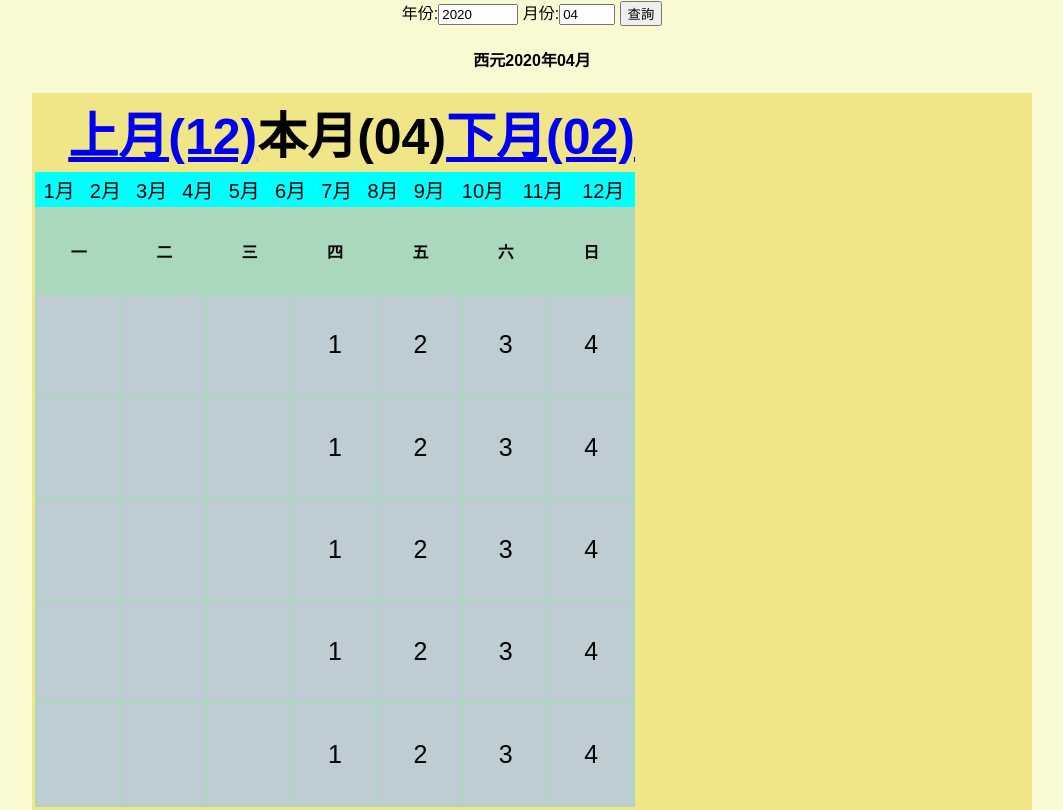
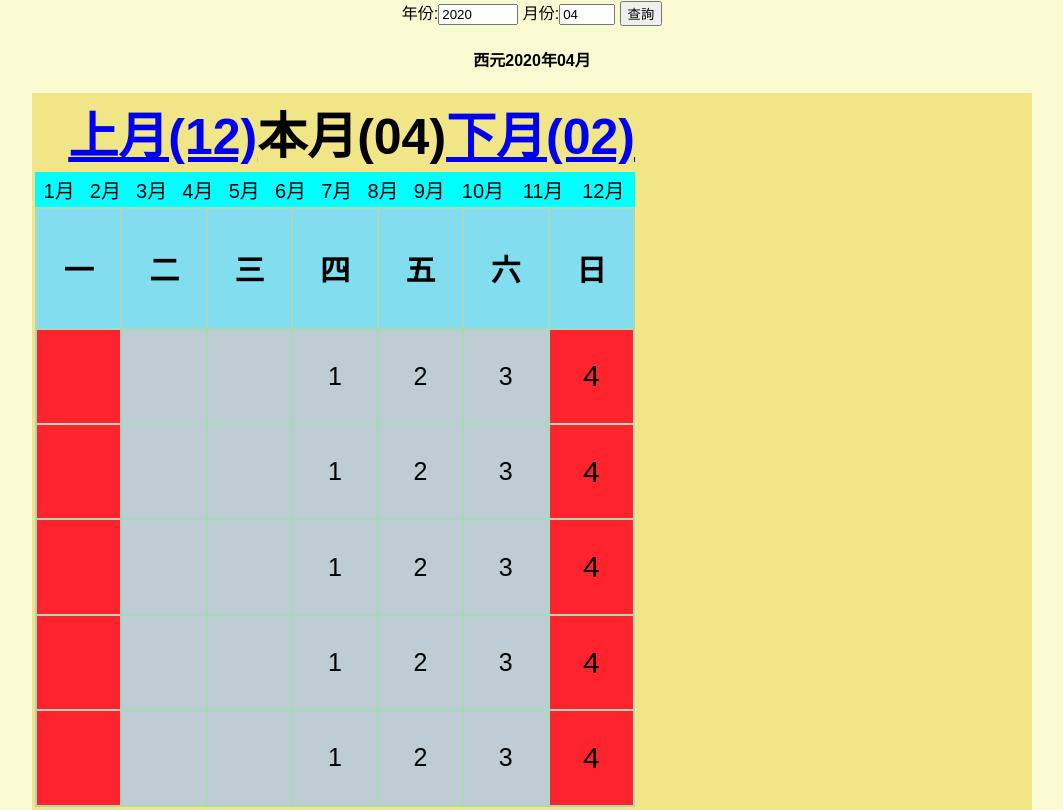
Before and after one commit to wdaweb/calendar-chang180, a PHP site: page /calendar_old.php in a window 1280 px wide. Shown: the whole page, without its empty margins (108-1171 px from the left). Run offline with PHP 8.4, Linux system fonts and the light colour scheme; data that the repository does not hold is empty.

Commit message:
keep working on first load display error

```diff
--- a/style.css
+++ b/style.css
@@ -13,7 +13,6 @@
   text-align: center;
   background: rgb(240, 229, 135);
   margin: auto;
-
 }
 
 .calendar {
@@ -21,11 +20,18 @@
   height: 600px;
   text-align: center;
   background: rgb(170, 216, 189);
-
 }
 
-        .calendar .week td {
+.calendar tr {
   background: rgb(130, 222, 238);
+  font-size: 30px;
+}
+.calendar td:first-child {
+  background: rgb(255, 35, 46);
+  font-size: 30px;
+}
+.calendar td:last-child {
+  background: rgb(255, 35, 46);
   font-size: 30px;
 }
 
@@ -46,11 +52,10 @@
 }
 
 .date {
-            display:flex;
+  display: flex;
   justify-content: flex-end;
   font-size: 50px;
   font-weight: bold;
-
 }
 
 .rCol {
@@ -65,5 +70,5 @@
 }
 
 .month .selected {
-            background: blueviolet
+  background: blueviolet;
 }
```
Also changed, not shown: index.php (+35 -23 lines), readme.md. Lines whose indentation alone changed are shown as unchanged.
